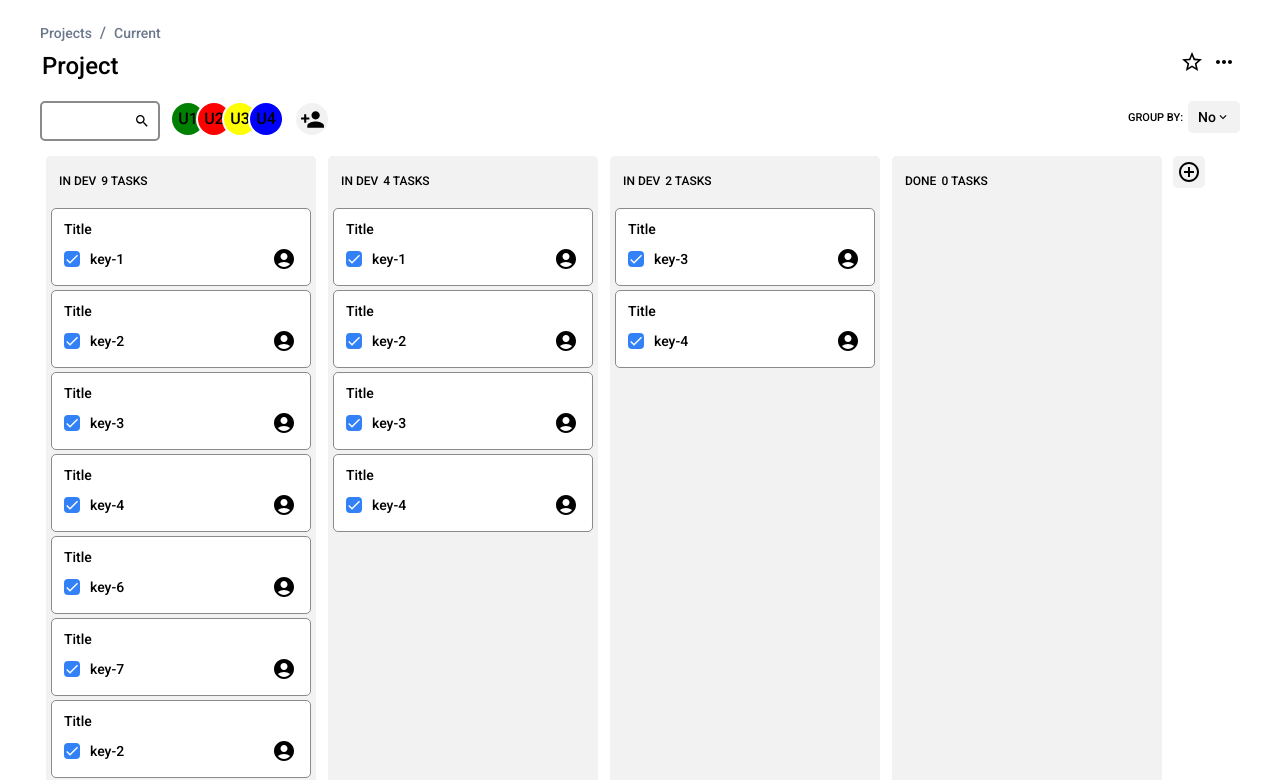
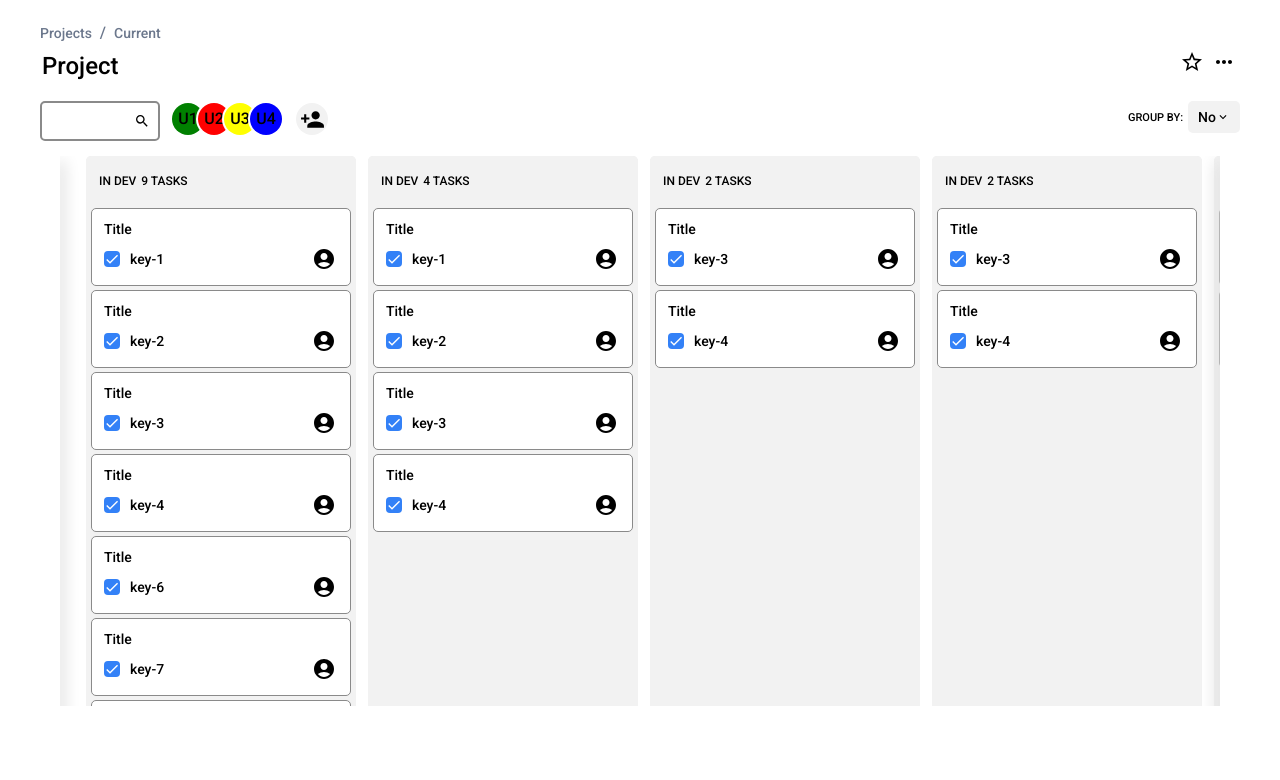
Before and after one commit to Anubic29/RSS2022Q3-RS-Clone, a React (Create React App) app in the folder rs-clone/: page /projects/1 in a window 1280 px wide. Shown: the top 780 px of the page. Built offline with nearby package versions, Linux system fonts and the light colour scheme.

Commit message:
feat: add curtains for board

```diff
--- a/rs-clone/src/pages/ProjectPage/ProjectPage.module.scss
+++ b/rs-clone/src/pages/ProjectPage/ProjectPage.module.scss
@@ -2,7 +2,6 @@
 
 .wrapper {
   padding: 0 40px;
-  height: 100vh;
 }
 
 .info-block {
@@ -180,12 +179,36 @@
 .column-list-container {
   overflow: auto;
   position: relative;
-  height: 100%;
+  height: 550px;
+  padding: 0 0 20px;
 }
 
 .column-list {
   display: flex;
-  padding-right: 30px;
+  width: fit-content;
+
+  .list {
+    display: flex;
+  }
+
+  .curtain {
+    position: sticky;
+    z-index: 16;
+    width: 20px;
+    background-color: $colorBackground;
+
+    &.left {
+      left: 0;
+      box-shadow: 10px 0 15px -5px $colorBackgroundHover;
+      margin-right: 20px;
+    }
+
+    &.right {
+      right: 0;
+      box-shadow: -10px 0 15px -5px $colorBackgroundHover;
+      margin-left: 20px;
+    }
+  }
 
   .btn-add-container {
     padding: 0 5px;
--- a/rs-clone/src/pages/ProjectPage/ProjectPage.tsx
+++ b/rs-clone/src/pages/ProjectPage/ProjectPage.tsx
@@ -137,6 +137,8 @@ function ProjectPage(props: ProjectPageProps) {
         className={styles['column-list-container']}
         onScroll={(event) => setIsScrolledList((event.target as HTMLDivElement).scrollTop > 0)}>
         <div className={styles['column-list']}>
+          <div className={styles['curtain'] + ' ' + styles['left']}></div>
+          <div className={styles['list']}>
             <Column
               title="In Dev"
               stickyHeader={isScrolledList}
@@ -144,7 +146,10 @@ function ProjectPage(props: ProjectPageProps) {
             />
             <Column title="In Dev" stickyHeader={isScrolledList} tasks={[1, 2, 3, 4]} />
             <Column title="In Dev" stickyHeader={isScrolledList} tasks={[3, 4]} />
+            <Column title="In Dev" stickyHeader={isScrolledList} tasks={[3, 4]} />
+            <Column title="In Dev" stickyHeader={isScrolledList} tasks={[3, 4]} />
             <Column title="Done" stickyHeader={isScrolledList} tasks={[]} />
+          </div>
           <div className={styles['btn-add-container']}>
             <div className={styles['btn-add']}>
               <BtnAction
@@ -156,6 +161,7 @@ function ProjectPage(props: ProjectPageProps) {
               />
             </div>
           </div>
+          <div className={styles['curtain'] + ' ' + styles['right']}></div>
         </div>
       </div>
     </div>
```
Lines whose indentation alone changed are shown as unchanged.
